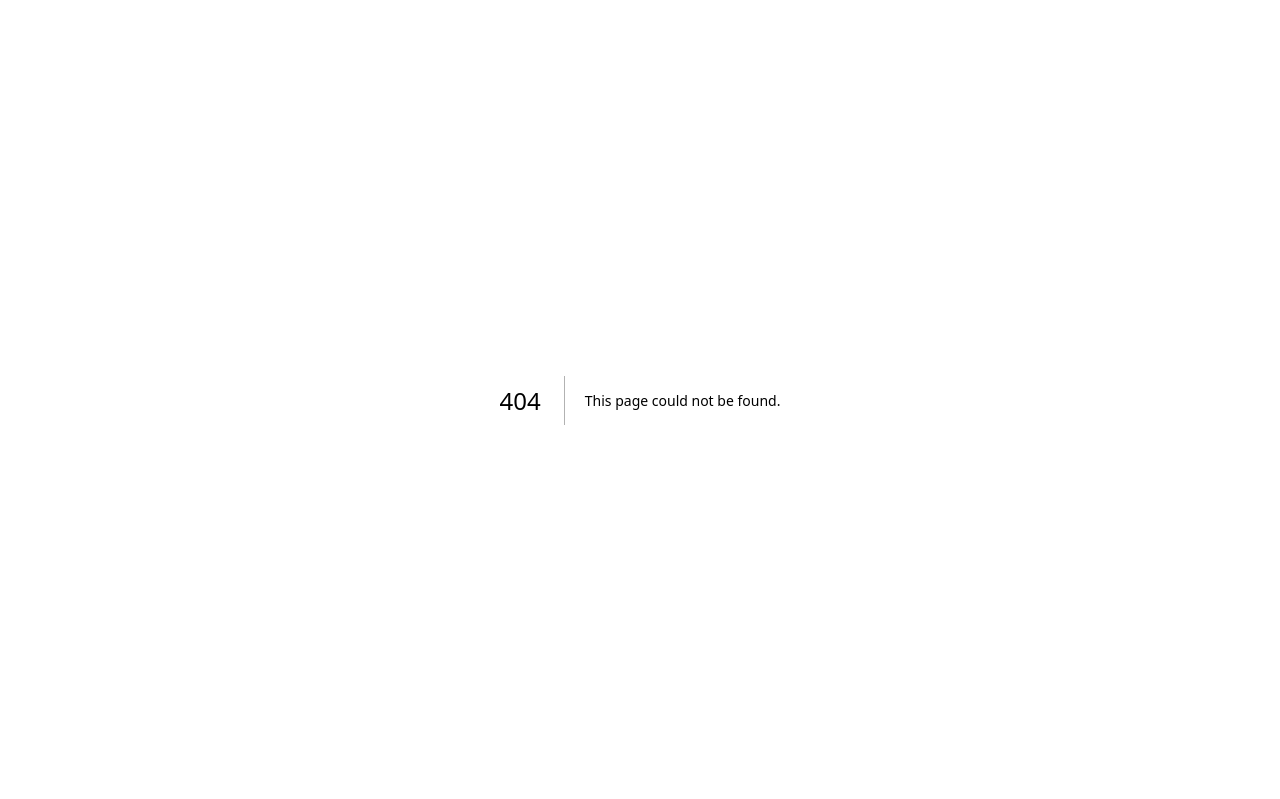
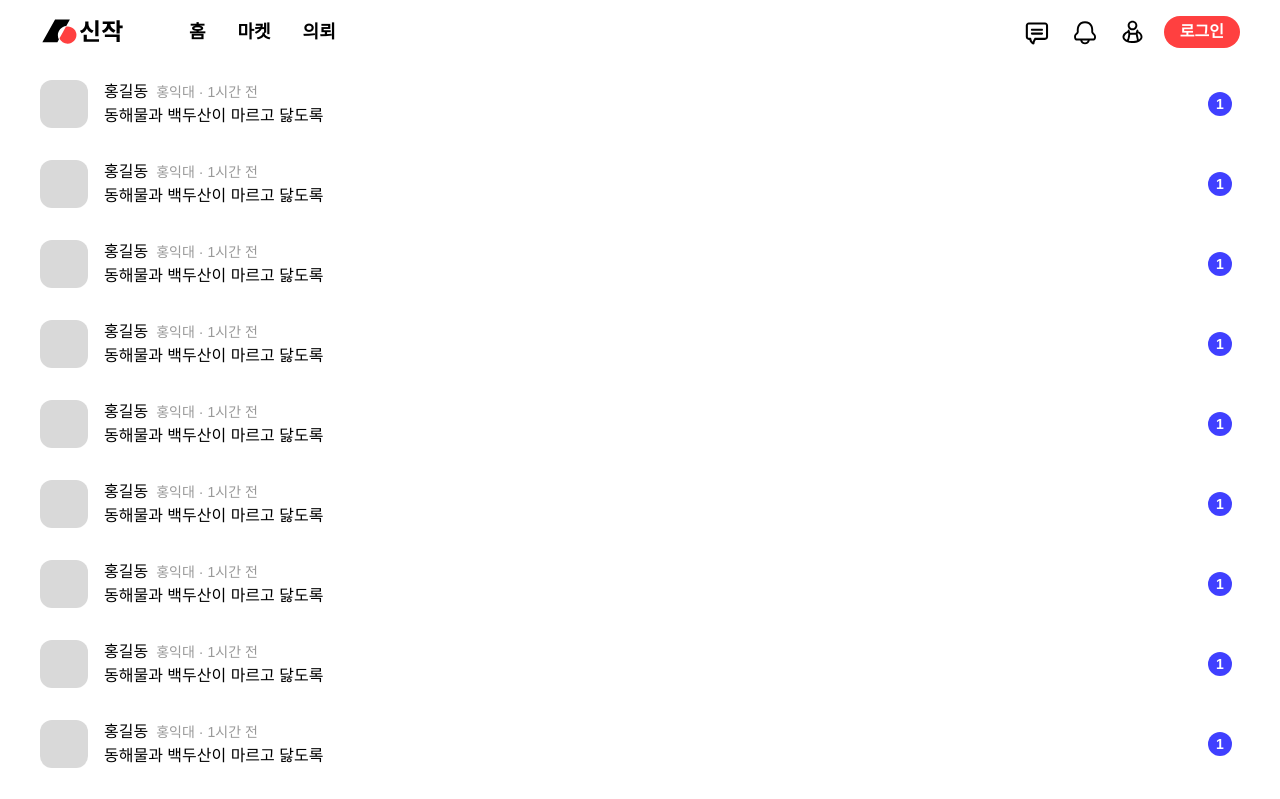
Before and after one commit to SINZAK/sinzak-web, a Next.js app: page /chat in a window 1280 px wide. Before the commit this address had no page. Shown: the top 799 px of the page. Built offline with nearby package versions, Linux system fonts and the light colour scheme; a web font is replaced by a local one.

Commit message:
feat: chat list layout

```diff
--- a/components/layout/layout.tsx
+++ b/components/layout/layout.tsx
@@ -46,10 +46,7 @@ const LayoutWrapper = ({
                   />
                   <p className="leading-tight">의뢰</p>
                 </Link>
-                <Link
-                  href="/auth/signin"
-                  className="flex flex-col items-center"
-                >
+                <Link href="/chat" className="flex flex-col items-center">
                   <img
                     alt="chat"
                     src="/assets/icons/chat.svg"
--- /dev/null
+++ b/components/pages/chat/page.tsx
@@ -0,0 +1,53 @@
+import NoSsr from "@components/atoms/NoSsr";
+import { createLayout } from "@components/layout/layout";
+
+export default function Page() {
+  return (
+    <NoSsr>
+      <div className="flex flex-col container">
+        {Array.from({ length: 20 }).map((_, i) => (
+          <button
+            className="py-4 bleed flex justify-between items-center"
+            key={i}
+          >
+            <div className="flex space-x-4">
+              <span className="inline-block w-12 h-12 rounded-xl bg-gray-200" />
+              <div className="flex flex-col justify-around">
+                <p className="font-medium flex items-center">
+                  <span>홍길동</span>
+                  <span className="space-x-1 text-sm ml-2 text-gray-600">
+                    <span>홍익대</span>
+                    <span>·</span>
+                    <span>1시간 전</span>
+                  </span>
+                </p>
+                <p className="flex space-x-1">
+                  <span>동해물과 백두산이 마르고 닳도록</span>
+                </p>
+              </div>
+            </div>
+            <div className="mr-2">
+              <span className="inline-flex min-w-[1.5rem] h-6 bg-purple items-center justify-center rounded-full text-sm text-white font-bold">
+                1
+              </span>
+            </div>
+          </button>
+        ))}
+      </div>
+    </NoSsr>
+  );
+}
+Page.getLayout = createLayout({
+  mobileNav: true,
+  rawHeader: (
+    <>
+      <div className="h-12 flex container items-center justify-between bg-white relative">
+        <span className="font-bold absolute w-full flex top-0 left-0 h-full items-center justify-center">
+          채팅
+        </span>
+        <span></span>
+        <span></span>
+      </div>
+    </>
+  ),
+});
--- /dev/null
+++ b/pages/chat/index.tsx
@@ -0,0 +1 @@
+export { default } from "@components/pages/chat/page";
```
